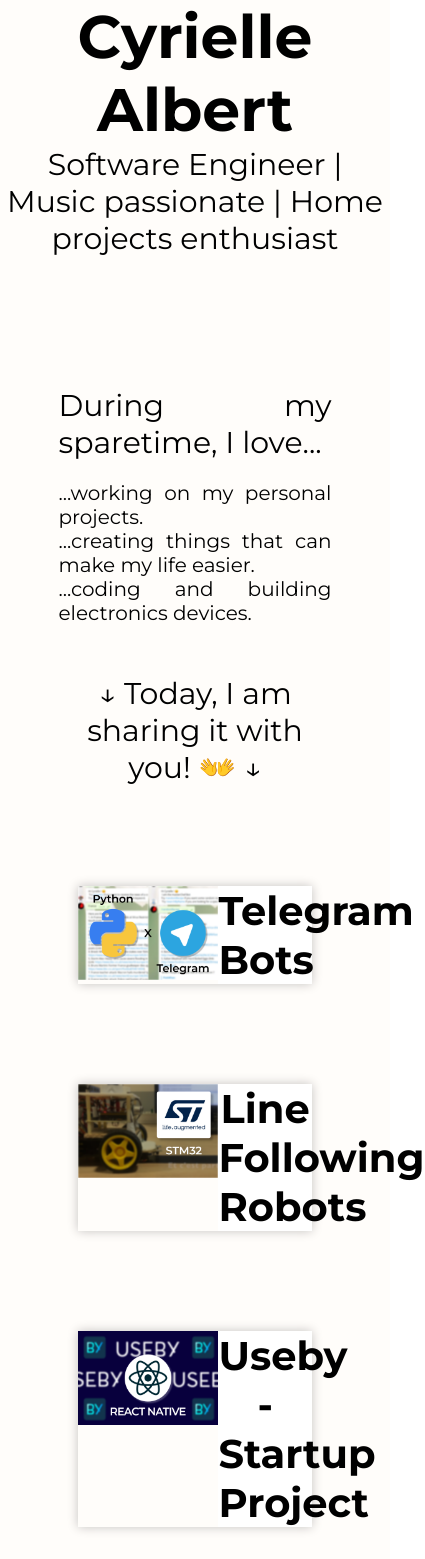
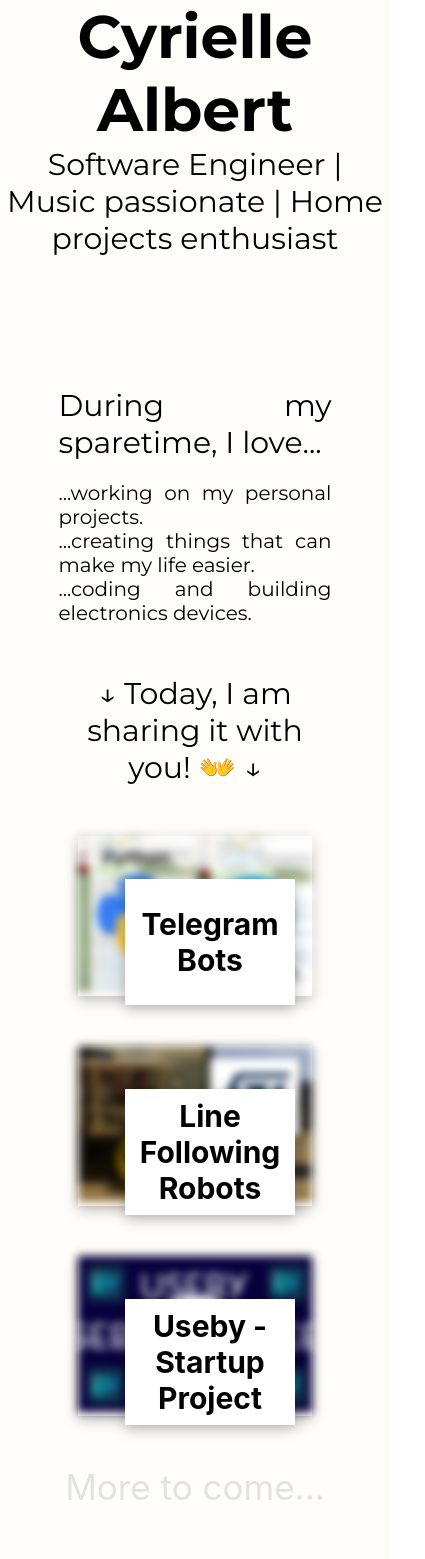
Before and after one commit to CyrielleAlbert/CyrielleInDev, a React (Create React App) app: page /Projects in a window 390 px wide. Shown: the top 1559 px of the page, 425 px wide, since content can reach past the window. Built offline with nearby package versions, Linux system fonts and the light colour scheme.

Commit message:
Projets page

```diff
--- a/src/Pages/Projects.js
+++ b/src/Pages/Projects.js
@@ -1,8 +1,26 @@
-import React, { Component } from "react";
+import React, { Component, useState } from "react";
 import { NavLink } from "react-router-dom";
 import ProjectsInfo from "./Projects/ProjectsInfo.json";
 
 class Projects extends Component {
+  constructor(props) {
+    super(props);
+    this.state = {
+      screenWidth: window.innerWidth,
+      show: {},
+    };
+  }
+  updateScreenSize = () => {
+    this.setState({ screenWidth: window.innerWidth });
+    console.log(this.state.screenWidth);
+  };
+  componentDidMount() {
+    window.addEventListener("resize", this.updateScreenSize);
+  }
+  componentWillUnmount() {
+    window.removeEventListener("resize", this.updateScreenSize);
+  }
+
   render() {
     return (
       <div style={{ backgroundColor: "#FFFDFA" }}>
@@ -11,7 +29,7 @@
             style={{
               color: "#FFFDFA",
               fontFamily: "MontSerrat",
-              fontWeight:'bold',
+              fontWeight: "bold",
               color: "black",
               fontSize: 60,
               textAlign: "center",
@@ -22,7 +40,7 @@
               style={{
                 fontFamily: "Montserrat",
                 fontSize: 30,
-                fontWeight:'lighter',
+                fontWeight: "lighter",
                 color: "#000000",
               }}
             >
@@ -52,50 +70,183 @@
             </p>
           </p>
         </div>
-        <div style={{ paddingBottom: 300 }}>
+        {this.state.screenWidth > 900 && (
+          <div
+            style={{
+              display: "flex",
+              flexWrap: "wrap",
+              alignItems: "center",
+              justifyContent: "center",
+            }}
+          >
             {Object.keys(ProjectsInfo).map((id) => {
-            console.log(id)
+              console.log(id);
               return (
+                <div
+                  onMouseEnter={() => {
+                    this.setState({ show: { [id]: true } });
+                    console.log(this.state.show);
+                  }}
+                  onMouseLeave={() => {
+                    console.log(this.state.show);
+                    this.setState({ show: { [id]: false } });
+                  }}
+                  style={{
+                    marginBottom: 50,
+                    marginLeft: 10,
+                    marginRight: 10,
+                    flex: "1 1 30%",
+                    textAlign: "center",
+                    position: "relative",
+                    boxShadow: "0px 4px 13px rgba(0, 0, 0, 0.25)",
+                  }}
+                >
+                  <img
+                    src={ProjectsInfo[id].imagePath}
+                    width={"100%"}
+                    style={{
+                      transition: "filter 0.3s",
+                      filter: this.state.show[id] ? "blur(4px)" : "blur(0)",
+                    }}
+                  />
+                  {this.state.show[id] && (
+                    <div
+                      style={{
+                        width: "100%",
+                        opacity: "100%",
+                        position: "absolute",
+                        top: 0,
+                        right: 0,
+                        width: "100%",
+                        height: "100%",
+                      }}
+                    >
                       <NavLink
                         to={{
-                  pathname: "/Projects/" +  id ,
+                          pathname: "/Projects/" + id,
                         }}
-                style={{ textDecoration: "none" }}
+                        style={{
+                          textDecoration: "none",
+                          padding: 5,
+                        }}
                       >
                         <div
                           style={{
-                    flexDirection: "row",
                             display: "flex",
-                    marginRight: "20%",
+                            height: "60%",
+                            width: "60%",
+                            marginTop: "10%",
+                            color: "black",
+                            backgroundColor: "white",
                             marginLeft: "20%",
-                    marginTop: 100,
-                    boxShadow: "0px 0px 10px #C4C2C0",
-                    marginBottom: 100,
-                  }}
-                >
-                  <div style={{ width: "60%", height: "auto" }}>
-                    <img src={ProjectsInfo[id].imagePath} width={"100%"} />
-                  </div>
-                  <div
-                    style={{
-                      width: "40%",
-                      height: "auto",
-                      color: "black",
-                      fontSize: 40,
-                      fontFamily: "Montserrat",
+                            padding: 15,
+                            font: "Montserrat",
+                            fontSize: 30,
                             fontWeight: "bold",
-                      textAlign: "center",
-                      alignItems:'center',
-                      justifyContent:'center',
-                      backgroundColor:'white'
+                            boxShadow: "0px 4px 13px rgba(0, 0, 0, 0.25)",
+                            alignContent: "center",
+                            justifyContent: "center",
+                            alignItems: "center",
                           }}
                         >
                           {ProjectsInfo[id].title}
                         </div>
+                      </NavLink>
+                    </div>
+                  )}
+                </div>
+              );
+            })}
+          </div>
+        )}
+        {this.state.screenWidth <= 900 && (
+          <div
+            style={{
+              alignItems: "center",
+              justifyContent: "center",
+            }}
+          >
+            {Object.keys(ProjectsInfo).map((id) => {
+              console.log(id);
+              return (
+                <div
+                  style={{
+                    marginBottom: 50,
+                    marginLeft: 10,
+                    marginRight: 10,
+                    width: "60%",
+                    marginLeft: "20%",
+                    textAlign: "center",
+                    position: "relative",
+                    boxShadow: "0px 4px 13px rgba(0, 0, 0, 0.25)",
+                  }}
+                >
+                  <img
+                    src={ProjectsInfo[id].imagePath}
+                    width={"100%"}
+                    style={{
+                      transition: "filter 0.3s",
+                      filter: "blur(4px)",
+                    }}
+                  />
+                  <div
+                    style={{
+                      width: "100%",
+                      opacity: "100%",
+                      position: "absolute",
+                      top: 0,
+                      right: 0,
+                      width: "100%",
+                      height: "100%",
+                    }}
+                  >
+                    <NavLink
+                      to={{
+                        pathname: "/Projects/" + id,
+                      }}
+                      style={{
+                        textDecoration: "none",
+                        padding: 5,
+                      }}
+                    >
+                      <div
+                        style={{
+                          display: "flex",
+                          height: "60%",
+                          width: "60%",
+                          marginTop: "10%",
+                          color: "black",
+                          backgroundColor: "white",
+                          marginLeft: "20%",
+                          padding: 15,
+                          font: "Montserrat",
+                          fontSize: 30,
+                          fontWeight: "bold",
+                          boxShadow: "0px 4px 13px rgba(0, 0, 0, 0.25)",
+                          alignContent: "center",
+                          justifyContent: "center",
+                          alignItems: "center",
+                        }}
+                      >
+                        {ProjectsInfo[id].title}
                       </div>
                     </NavLink>
+                  </div>
+                </div>
               );
             })}
+          </div>
+        )}
+        <div
+          style={{
+            color: "black",
+            textAlign: "center",
+            opacity: 0.1,
+            fontSize: 35,
+            marginBottom: 50,
+          }}
+        >
+          More to come...
         </div>
         <div
           style={{
```
Lines whose indentation alone changed are shown as unchanged.
